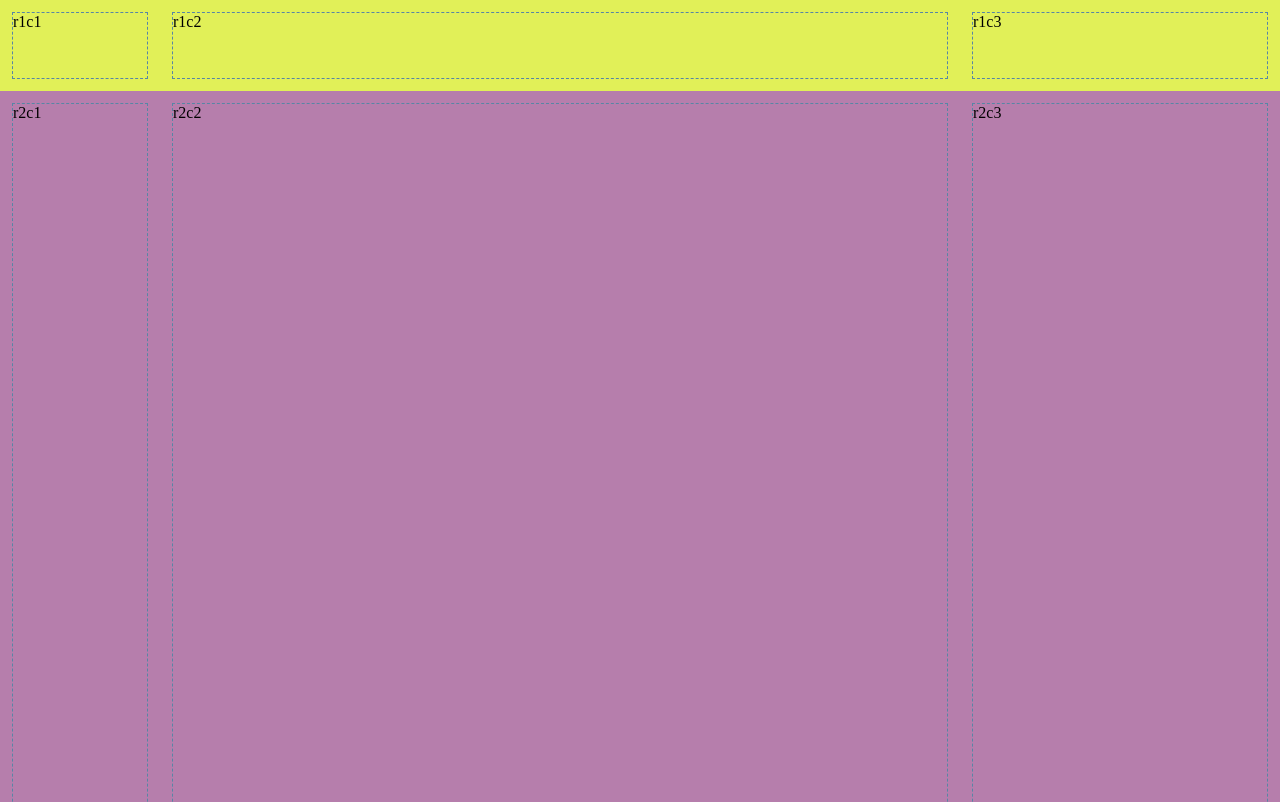
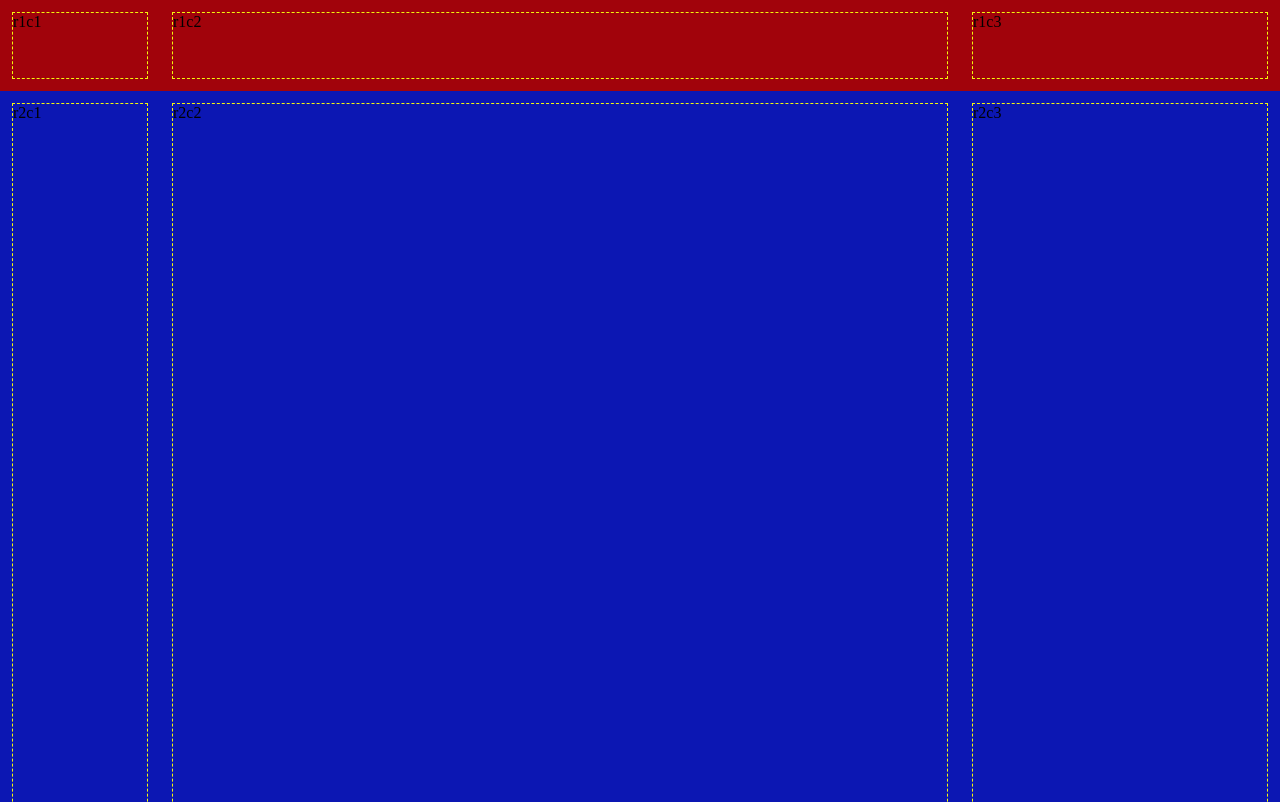
Before and after one commit to maibeeher/Lab2, a plain HTML site: page index.html in a window 1280 px wide. Shown: the top 802 px of the page. Drawn offline with Linux system fonts and the light colour scheme.

Commit message:
changed background colors

```diff
--- a/css/style.css
+++ b/css/style.css
@@ -8,7 +8,7 @@ html,
 body {
     width: 100vw;
     height: 100vw;
-    background-color: rgb(225, 240, 88);
+    background-color: rgb(161, 3, 11);
 }
 
 .main-container {
@@ -26,12 +26,12 @@ body {
 }
 
 .row-two {
-    background-color: #b67eac;
+    background-color: #0c17b3;
 }
 
 .row-three {}
 
 .container-padding {
     margin: 12px;
-    border: 1px dashed #5786a5;
+    border: 1px dashed #f4f80c;
 }
```
